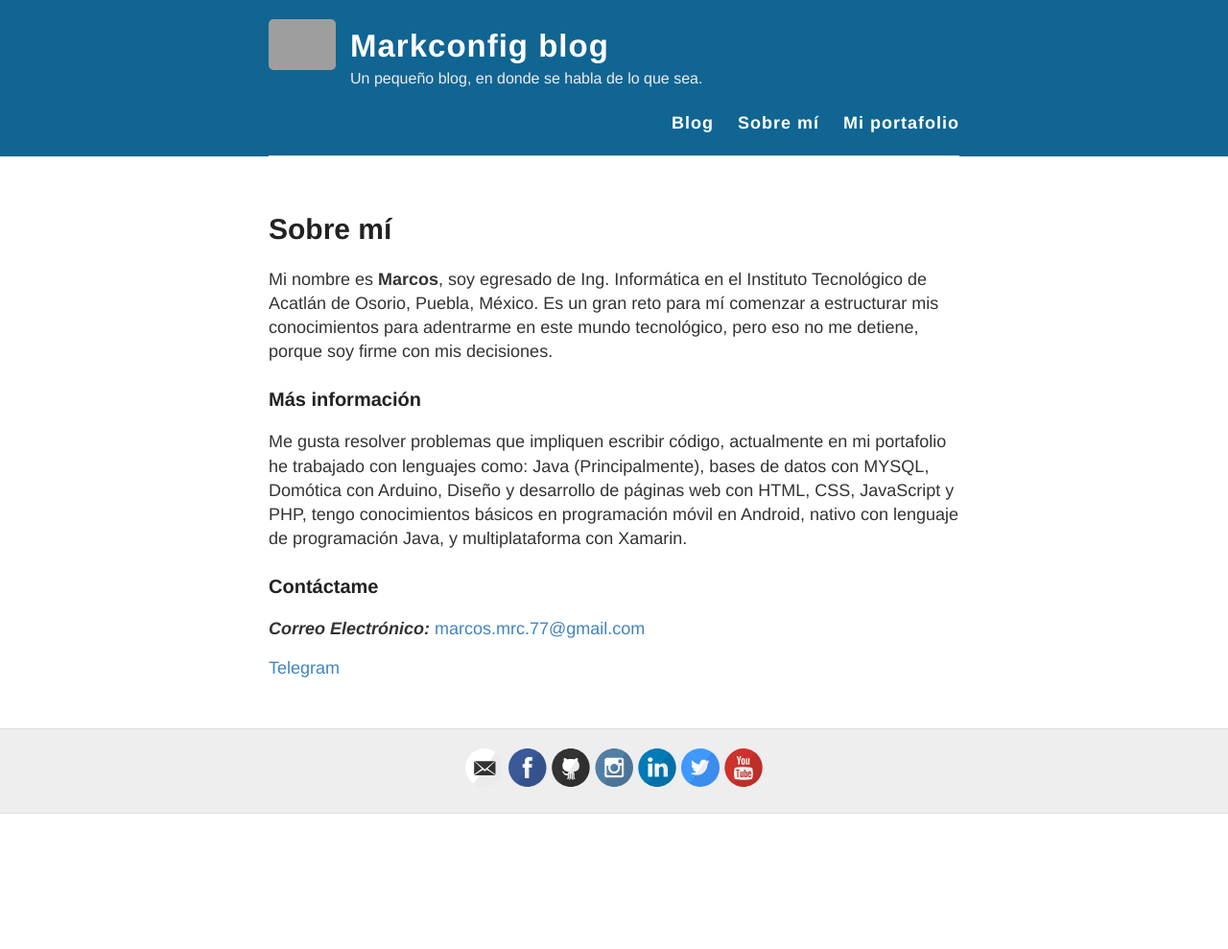
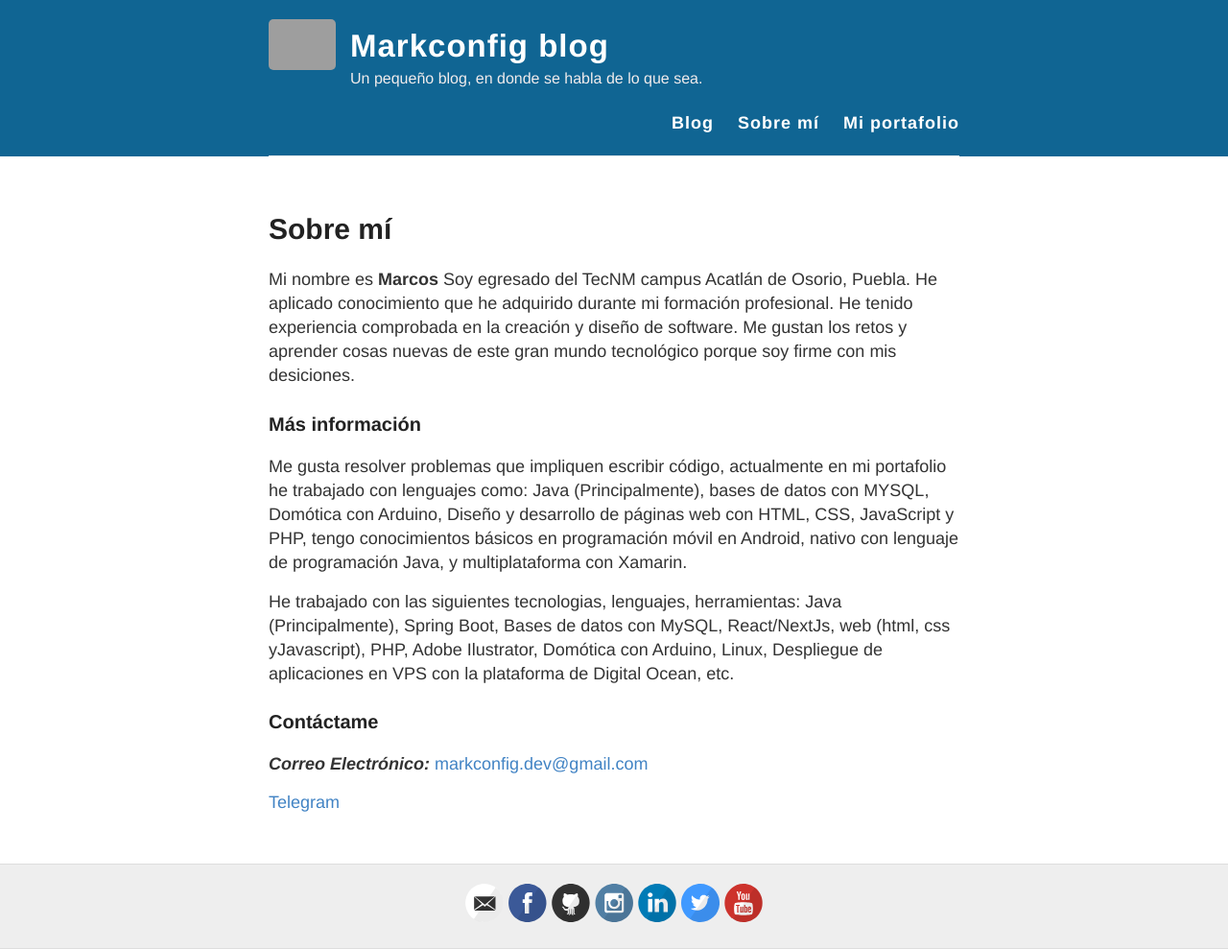
Before and after one commit to markconfig/blog-Jkyll, a Jekyll site: the page built from about.md, in a window 1280 px wide. Shown: the whole page at 96% size. Built offline with Jekyll 4.4.1, drawn with Linux system fonts in a browser that asks for light colours; before the commit the page ends 900 px from its top, so only the background shows below that.

Commit message:
Update link for logos, favicon and social links

```diff
--- a/_config.yml
+++ b/_config.yml
@@ -10,9 +10,9 @@
 
 # URL of your avatar or profile pic (you could use your GitHub profile pic)
 # avatar: https://avatars.githubusercontent.com/u/43713105?v=4
-avatar: https://markconfig.github.io/assets/img/ColorsMark.jpg
-favicon: https://markconfig.github.io/assets/logo/MarconfigMini.png
-logo: https://markconfig.github.io/blog/images/logo/LogotipoMarkConfig.png
+avatar: https://markconfig.github.io/images/markconfig.jpg
+favicon: https://markconfig.github.io/logo/markconfigIcon.svg
+logo: https://markconfig.github.io/logo/markconfig.svg
 #
 # Flags below are optional
 #
@@ -20,8 +20,8 @@
 # Includes an icon in the footer for each username you enter
 footer-links:
   dribbble:
-  email: marcos.mrc.77@gmail.com
-  facebook: marcos.cruzreyes.9275
+  email: markconfig.dev@gmail.com
+  facebook: markconfig.dev
   flickr:
   github: markconfig
   instagram: markconfig
--- a/_includes/meta.html
+++ b/_includes/meta.html
@@ -12,7 +12,7 @@
 <meta property="og:image" content="{{ site.avatar }}" />
 {% endif %} -->
 <meta name="author" content="{{ site.name }}" />
-<link rel="icon" type="image/png" href="{{ site.favicon }}" />
+<link rel="icon" type="image/svg" href="{{ site.favicon }}" />
 
 <!-- {% if page.title %}
 <meta property="og:title" content="{{ page.title }}" />
--- a/about.md
+++ b/about.md
@@ -4,16 +4,18 @@
 permalink: /about/
 ---
 
-Mi nombre es **Marcos**, soy egresado de Ing. Informática en el Instituto Tecnológico de Acatlán de Osorio, Puebla, México. Es un gran reto para mí comenzar a estructurar mis conocimientos para adentrarme en este mundo tecnológico, pero eso no me detiene, porque soy firme con mis decisiones.
+Mi nombre es **Marcos** Soy egresado del TecNM campus Acatlán de Osorio, Puebla. He aplicado conocimiento que he adquirido durante mi formación profesional. He tenido experiencia comprobada en la creación y diseño de software. Me gustan los retos y aprender cosas nuevas de este gran mundo tecnológico porque soy firme con mis desiciones.
 
 
 ### Más información
 Me gusta resolver problemas que impliquen escribir código, actualmente en mi portafolio he trabajado con lenguajes como: Java (Principalmente), bases de datos con MYSQL, Domótica con Arduino, Diseño y desarrollo de páginas web con HTML, CSS, JavaScript y PHP, tengo conocimientos básicos en programación móvil en Android, nativo con lenguaje de programación Java, y multiplataforma con Xamarin.
 
+He trabajado con las siguientes tecnologias, lenguajes, herramientas: Java (Principalmente), Spring Boot, Bases de datos con MySQL, React/NextJs, web (html, css yJavascript), PHP, Adobe Ilustrator, Domótica con Arduino, Linux, Despliegue de aplicaciones en VPS con la plataforma de Digital Ocean, etc.
+
 
 ### Contáctame
 
-***Correo Electrónico:*** [marcos.mrc.77@gmail.com](mailto:marcos.mrc.77@gmail.com)
+***Correo Electrónico:*** [markconfig.dev@gmail.com](mailto:markconfig.dev@gmail.com)
 
 <!-- [WhatsApp](https://api.whatsapp.com/send?phone=+529531266126) -->
 
```
